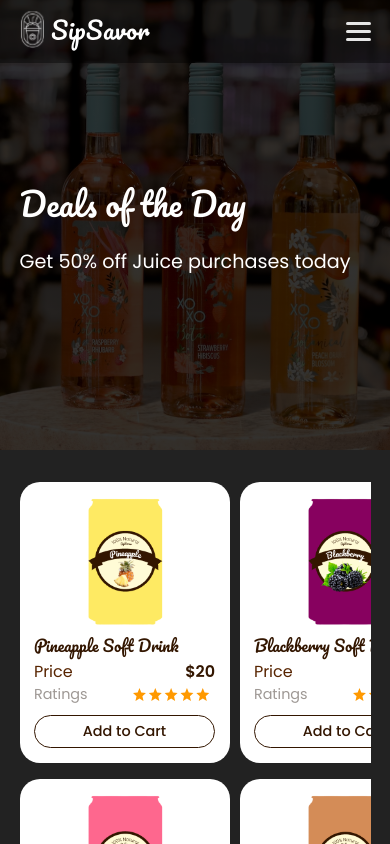
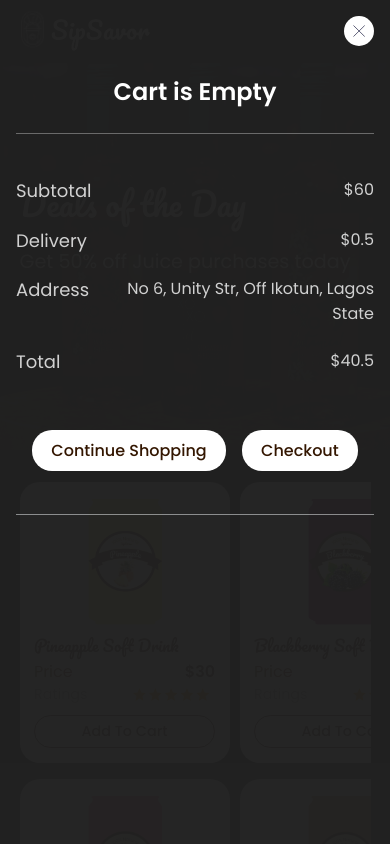
Before and after one commit to Prosperedafe/sip, a React (Vite) app: page /deals/day in a window 390 px wide. Shown: the top 844 px of the page. Built offline with nearby package versions, Linux system fonts and the light colour scheme.

Commit message:
more cart features added

```diff
--- a/src/components/Navbar.tsx
+++ b/src/components/Navbar.tsx
@@ -9,7 +9,9 @@ import { logout } from "../store/slice/userSlice";
 
 export const Navbar = () => {
     const isAuthenticated = useSelector((state: any) => state.user.user);
-    const [showCart, setShowCart] = useState<boolean>(false)
+    const cartItemsLenght = useSelector((state: any) => state.cart.items);
+
+    const [showCart, setShowCart] = useState<boolean>(true)
     const [showNav, setShowNav] = useState<boolean>(false)
 
     const setCartMode = () => {
@@ -50,6 +52,7 @@ export const Navbar = () => {
                         <a onClick={setCartMode} className="cart items-center">
                             <CartIcon />
                             <span>Cart</span>
+                            {cartItemsLenght.length > 0 ? <button className="cart__items__qty">{cartItemsLenght.length}</button> : null}
                         </a>
                         : null
                     }
--- a/src/components/products/categories.tsx
+++ b/src/components/products/categories.tsx
@@ -1,19 +1,26 @@
 import { FC } from "react";
-import { useDispatch } from "react-redux";
-import { addToCart } from "../../store/slice/productSlice";
+import { useDispatch, useSelector } from "react-redux";
+import { addToCart, removeItem } from "../../store/slice/productSlice";
 import { Product } from "../../schema/interface";
-
 
 interface CategoriesProps {
     products: Product[];
 }
 
+export const Categories: FC<CategoriesProps> = ({ products }) => {
+    const dispatch = useDispatch();
+    const cartItems = useSelector((state: any) => state.cart.items);
 
-export const Categories: FC<CategoriesProps> = ({ products }) => {
-    const dispatch = useDispatch()
+    const isProductInCart = (product: Product) => {
+        return cartItems.some((item: Product) => item.id === product.id);
+    }
 
-    const addProductToCart = (product: Product) => {
-        dispatch(addToCart(product));
+    const addOrRemoveProduct = (product: Product) => {
+        if (isProductInCart(product)) {
+            dispatch(removeItem(product));
+        } else {
+            dispatch(addToCart(product));
+        }
     }
 
     return (
@@ -32,7 +39,9 @@ export const Categories: FC<CategoriesProps> = ({ products }) => {
                             <p>Ratings</p>
                             <img src={product.rating} alt="rating" />
                         </div>
-                        <button onClick={() => addProductToCart(product)}>Add to Cart</button>
+                        <button onClick={() => addOrRemoveProduct(product)}>
+                            {isProductInCart(product) ? "Remove From Cart" : "Add To Cart"}
+                        </button>
                     </div>
                 )
             })}
--- a/src/pages/Homepage/data.ts
+++ b/src/pages/Homepage/data.ts
@@ -11,7 +11,7 @@ export const hotDeals: object[] = [
         id: "pineapple",
         drink: pineapple,
         name: "Pineapple Soft Drink",
-        price: "$20",
+        price: "$30",
         rating: rating,
     },
     {
--- a/src/pages/cart/components/summary.tsx
+++ b/src/pages/cart/components/summary.tsx
@@ -1,5 +1,6 @@
 import { FC } from "react";
-import { cartItems } from "../cartItems";
+import { useSelector, useDispatch } from "react-redux";
+import { incrementQuantity, decrementQuantity, removeItem } from "../../../store/slice/productSlice";
 
 interface actions {
     mode: any
@@ -7,6 +8,10 @@ interface actions {
 }
 
 export const Summary: FC<actions> = ({ checkOut, mode }) => {
+
+    const cartItems = useSelector((state: any) => state?.cart?.items)
+    const dispatch = useDispatch()
+
     return (
         <section id="cart__summary">
             <div className="hide-page">
@@ -19,7 +24,7 @@ export const Summary: FC<actions> = ({ checkOut, mode }) => {
                     </svg>
                 </div>
             </div>
-            <h2>Cart Summary</h2>
+            {cartItems.length > 0 ? <h2>Cart Summary</h2> : <h2>Cart is Empty</h2>}
             {cartItems.map((items: any) => {
                 return (
                     <div id="cart__items" key={items.id}>
@@ -28,7 +33,7 @@ export const Summary: FC<actions> = ({ checkOut, mode }) => {
                             <div>
                                 <h3>{items.name}</h3>
                                 <div className="actions">
-                                    <button>
+                                    <button onClick={() => dispatch(decrementQuantity(items.id))}>
                                         <svg width="21" height="21" viewBox="0 0 21 21" fill="none" xmlns="http://www.w3.org/2000/svg">
                                             <g clipPath="url(#clip0_943_34642)">
                                                 <path d="M13.5807 10.5H6.91406" stroke="#FF0000" strokeWidth="2" strokeLinecap="round" />
@@ -41,8 +46,8 @@ export const Summary: FC<actions> = ({ checkOut, mode }) => {
                                             </defs>
                                         </svg>
                                     </button>
-                                    <p>2</p>
-                                    <button>
+                                    <p>{items.quantity}</p>
+                                    <button onClick={() => dispatch(incrementQuantity(items.id))}>
                                         <svg width="21" height="21" viewBox="0 0 21 21" fill="none" xmlns="http://www.w3.org/2000/svg">
                                             <path d="M13.8408 9.875H10.8721V6.90625C10.8721 6.82031 10.8018 6.75 10.7158 6.75H9.77832C9.69238 6.75 9.62207 6.82031 9.62207 6.90625V9.875H6.65332C6.56738 9.875 6.49707 9.94531 6.49707 10.0312V10.9688C6.49707 11.0547 6.56738 11.125 6.65332 11.125H9.62207V14.0938C9.62207 14.1797 9.69238 14.25 9.77832 14.25H10.7158C10.8018 14.25 10.8721 14.1797 10.8721 14.0938V11.125H13.8408C13.9268 11.125 13.9971 11.0547 13.9971 10.9688V10.0312C13.9971 9.94531 13.9268 9.875 13.8408 9.875Z" fill="#008000" />
                                             <path d="M10.2471 1.75C5.41504 1.75 1.49707 5.66797 1.49707 10.5C1.49707 15.332 5.41504 19.25 10.2471 19.25C15.0791 19.25 18.9971 15.332 18.9971 10.5C18.9971 5.66797 15.0791 1.75 10.2471 1.75ZM10.2471 17.7656C6.23535 17.7656 2.98145 14.5117 2.98145 10.5C2.98145 6.48828 6.23535 3.23438 10.2471 3.23438C14.2588 3.23438 17.5127 6.48828 17.5127 10.5C17.5127 14.5117 14.2588 17.7656 10.2471 17.7656Z" fill="#008000" />
@@ -52,7 +57,7 @@ export const Summary: FC<actions> = ({ checkOut, mode }) => {
                             </div>
                         </div>
                         <div className="remove__item">
-                            <button>
+                            <button onClick={() => dispatch(removeItem(items.id))}>
                                 <svg width="15" height="15" viewBox="0 0 15 15" fill="none" xmlns="http://www.w3.org/2000/svg">
                                     <path fillRule="evenodd" clipRule="evenodd" d="M14.7417 0.756087C14.8232 0.837367 14.8878 0.933925 14.9319 1.04023C14.9761 1.14653 14.9988 1.26049 14.9988 1.37559C14.9988 1.49068 14.9761 1.60464 14.9319 1.71095C14.8878 1.81725 14.8232 1.91381 14.7417 1.99509L2.4917 14.2451C2.3274 14.4094 2.10456 14.5017 1.8722 14.5017C1.63984 14.5017 1.417 14.4094 1.2527 14.2451C1.0884 14.0808 0.996094 13.8579 0.996094 13.6256C0.996094 13.3932 1.0884 13.1704 1.2527 13.0061L13.5027 0.756087C13.584 0.674602 13.6805 0.609952 13.7868 0.56584C13.8931 0.521729 14.0071 0.499023 14.1222 0.499023C14.2373 0.499023 14.3513 0.521729 14.4576 0.56584C14.5639 0.609952 14.6604 0.674602 14.7417 0.756087Z" fill="#C8161D" />
                                     <path fillRule="evenodd" clipRule="evenodd" d="M1.25316 0.756087C1.17167 0.837367 1.10702 0.933925 1.06291 1.04023C1.0188 1.14653 0.996094 1.26049 0.996094 1.37559C0.996094 1.49068 1.0188 1.60464 1.06291 1.71095C1.10702 1.81725 1.17167 1.91381 1.25316 1.99509L13.5032 14.2451C13.6675 14.4094 13.8903 14.5017 14.1227 14.5017C14.355 14.5017 14.5779 14.4094 14.7422 14.2451C14.9065 14.0808 14.9988 13.8579 14.9988 13.6256C14.9988 13.3932 14.9065 13.1704 14.7422 13.0061L2.49216 0.756087C2.41088 0.674602 2.31432 0.609952 2.20802 0.56584C2.10171 0.521729 1.98775 0.499023 1.87266 0.499023C1.75757 0.499023 1.6436 0.521729 1.5373 0.56584C1.43099 0.609952 1.33444 0.674602 1.25316 0.756087Z" fill="#C8161D" />
--- a/src/styles/components/navbar.scss
+++ b/src/styles/components/navbar.scss
@@ -55,6 +55,19 @@
                 display: flex;
                 position: relative;
                 cursor: pointer;
+
+                .cart__items__qty {
+                    background: transparent;
+                    border: none;
+                    background-color: black;
+                    color: $light100;
+                    font-size: $sm;
+                    font-family: $poppins;
+                    border-radius: 50%;
+                    padding: 5px 0;
+                    height: 35px;
+                    width: 35px;
+                }
             }
 
             .active {
--- a/src/styles/components/products.scss
+++ b/src/styles/components/products.scss
@@ -121,7 +121,7 @@ $scroll-bar-bg-color: hsla(0, 0%, 13%, 1);
         button {
             margin-top: 10px;
             font-family: $poppins;
-            padding: 10px 24px 10px 24px;
+            padding: 10px 24px;
             border-radius: 20px;
             border: 1px solid $brown100;
             background: transparent;
@@ -138,7 +138,7 @@ $scroll-bar-bg-color: hsla(0, 0%, 13%, 1);
 
             @media (max-width: 850px) {
                 font-size: $sm;
-                padding: 5px 24px;
+                padding: 5px 8px;
             }
         }
     }
```
